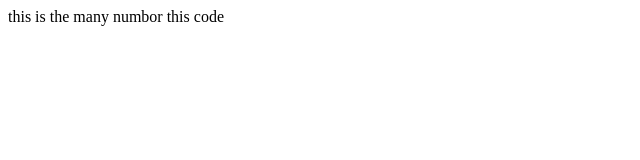
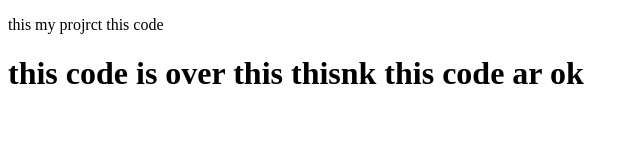
Before and after one commit to Asiksaikh/Localre, a plain HTML site: page index.html in a window 1280 px wide. Shown: the whole page, without its empty margins (0-640 px from the left). Drawn offline with Linux system fonts and the light colour scheme.

Commit message:
Add new line

```diff
--- a/index.html
+++ b/index.html
@@ -1 +1,12 @@
-<p>this is the  many numbor this code</p>
+<!DOCTYPE html>
+<html lang="en">
+<head>
+    <meta charset="UTF-8">
+    <meta name="viewport" content="width=device-width, initial-scale=1.0">
+    <title>Document</title>
+</head>
+<body>
+    <p> this my projrct this code</p>
+    <h1> this code is over this thisnk this code ar ok </h1>
+</body>
+</html>
```
